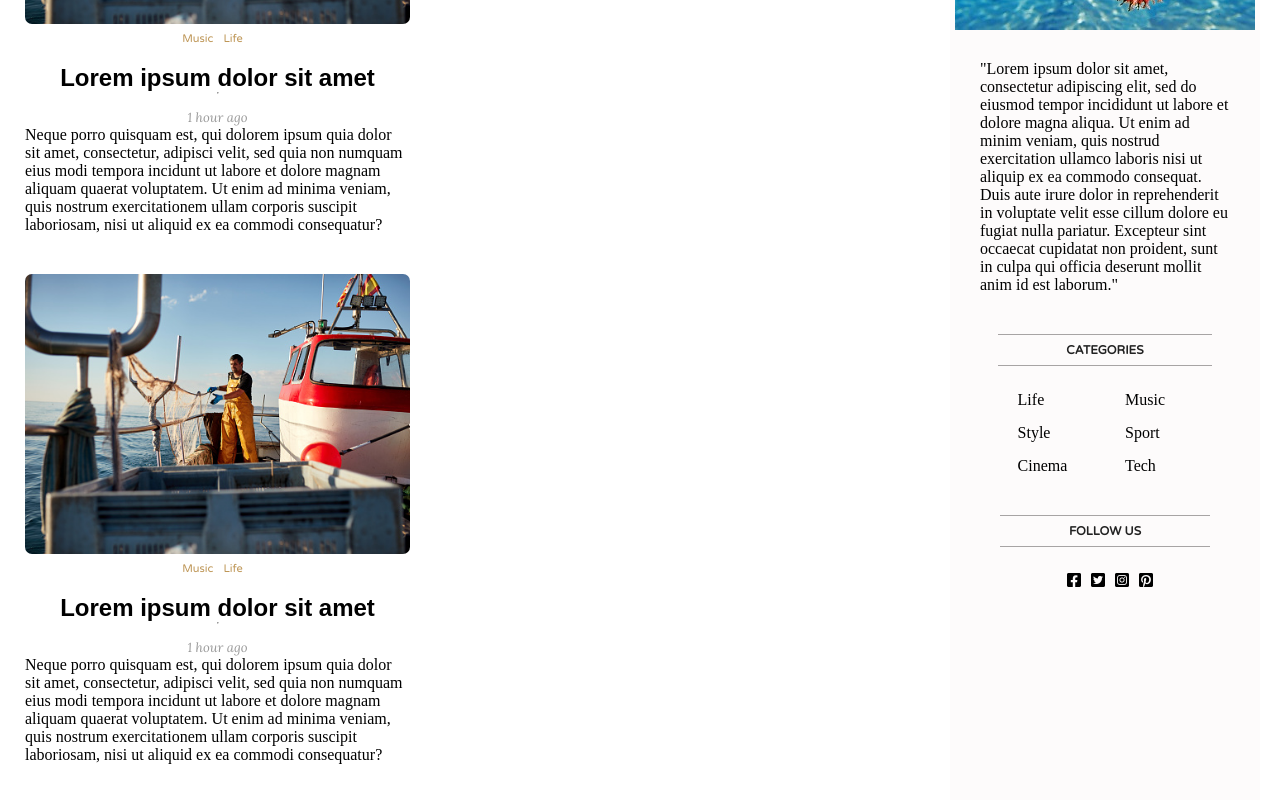
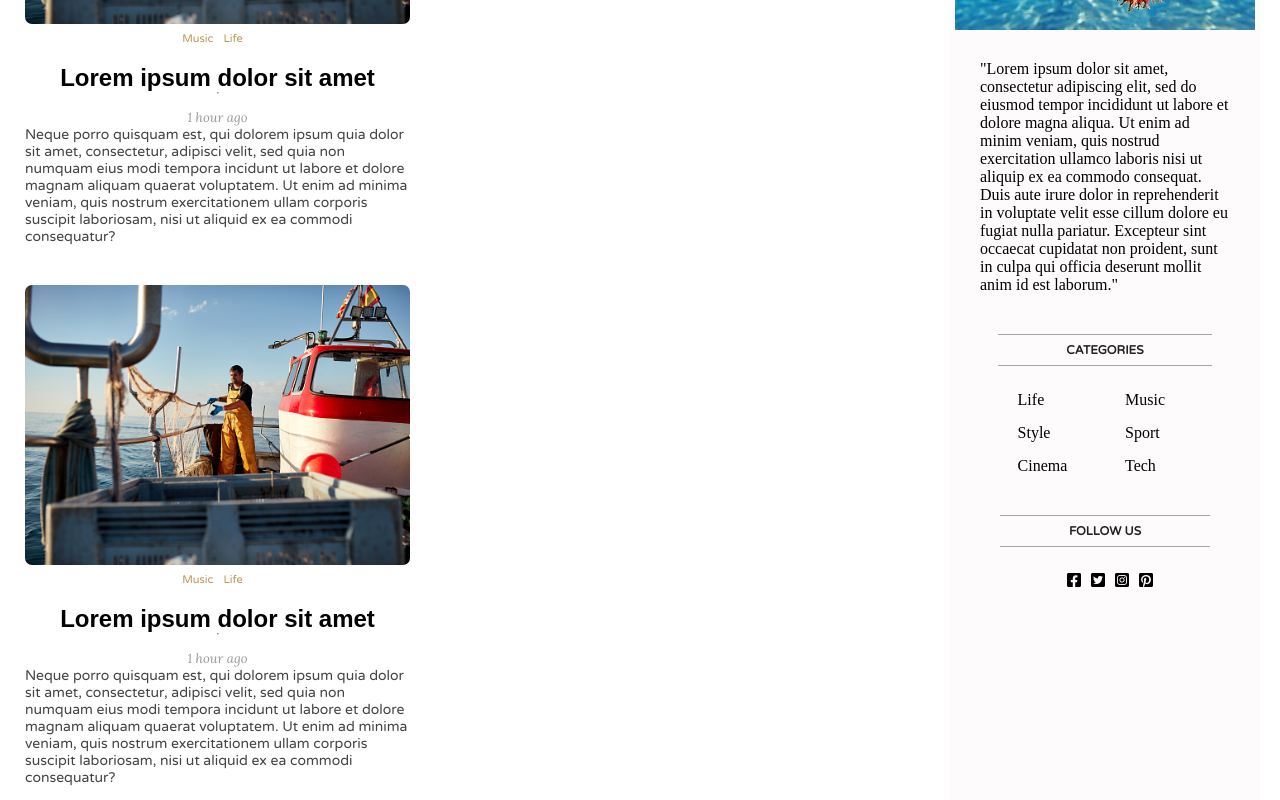
Before and after one commit to EvMad/react-frontend-sandbox, a React (Create React App) app: page / in a window 1280 px wide. Shown: the part 900-1700 px from the top of the page. Built offline with nearby package versions, Linux system fonts and the light colour scheme.

Commit message:
.postDesc {}

```diff
--- a/src/post/post.css
+++ b/src/post/post.css
@@ -17,7 +17,7 @@
 }
 
 .postCat {
-    font-family: "Varela Round", sans-serif;
+    font-family: 'Varela Round', sans-serif;
     font-size: 11px;
     color: #be9656;
     line-height: 20px;
@@ -35,9 +35,15 @@
 }
 
 .postDate {
-    font-family: "Lora", serif;
+    font-family: 'Lora', serif;
     font-style: italic;
     font-size: 13px;
     color: #999;
     margin-top: 15px;
 }
+
+.postDesc {
+    font-family: 'Varela Round', sans-serif;
+    font-size: 14px;
+    color: #444;
+}
```
